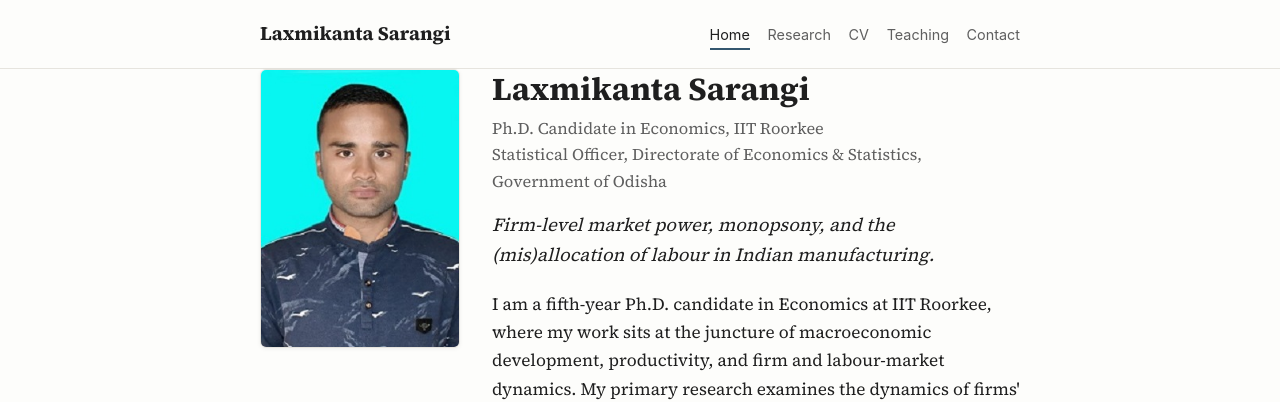
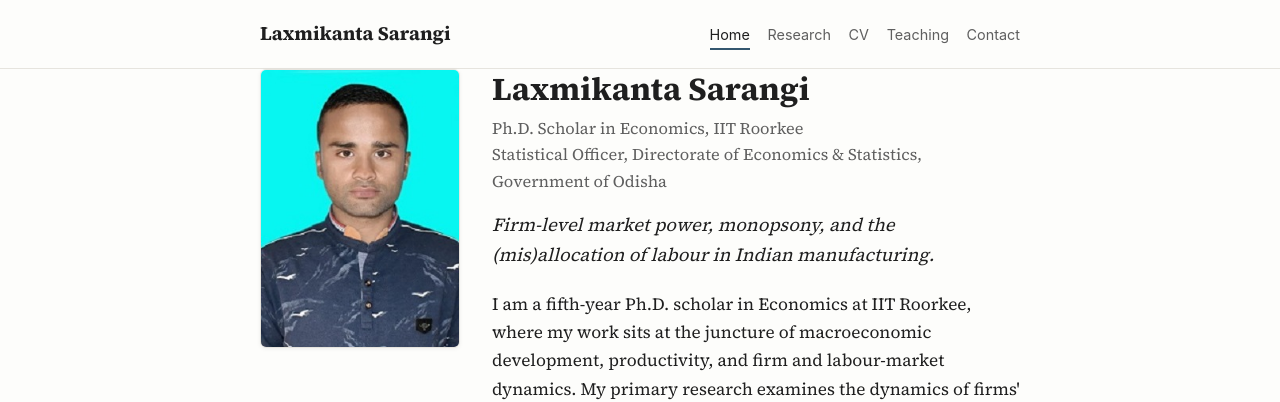
Before and after one commit to Lakshmikant46/Lakshmikant46.github.io, a Jekyll site: the page built from index.html, in a window 1280 px wide. Shown: the top 402 px of the page. Built offline with Jekyll 4.4.1, drawn with Linux system fonts in a browser that asks for light colours; some of the changed text lies outside the part shown.

Commit message:
Change 'Ph.D. Candidate' to 'Ph.D. Scholar' site-wide

```diff
--- a/_config.yml
+++ b/_config.yml
@@ -7,8 +7,8 @@
 
 # ---- Identity -----------------------------------------------------------------
 name:        "Laxmikanta Sarangi"
-tagline:     "Ph.D. Candidate in Economics · IIT Roorkee"
-description: "Personal academic website of Laxmikanta Sarangi, Ph.D. candidate in Economics at IIT Roorkee, working on firm-level market power, monopsony, and labour (mis)allocation in Indian manufacturing."
+tagline:     "Ph.D. Scholar in Economics · IIT Roorkee"
+description: "Personal academic website of Laxmikanta Sarangi, Ph.D. scholar in Economics at IIT Roorkee, working on firm-level market power, monopsony, and labour (mis)allocation in Indian manufacturing."
 
 # ---- URL ----------------------------------------------------------------------
 # For a GitHub *user site* the repo must be named  Lakshmikant46.github.io
--- a/contact.html
+++ b/contact.html
@@ -2,7 +2,7 @@
 layout: default
 title: Contact
 permalink: /contact/
-description: "Contact Laxmikanta Sarangi — Ph.D. candidate in Economics, IIT Roorkee."
+description: "Contact Laxmikanta Sarangi — Ph.D. scholar in Economics, IIT Roorkee."
 ---
 
 <h1>Contact</h1>
--- a/cv.html
+++ b/cv.html
@@ -2,7 +2,7 @@
 layout: default
 title: CV
 permalink: /cv/
-description: "Curriculum vitae of Laxmikanta Sarangi, Ph.D. candidate in Economics, IIT Roorkee."
+description: "Curriculum vitae of Laxmikanta Sarangi, Ph.D. scholar in Economics, IIT Roorkee."
 ---
 
 <h1>Curriculum Vitae</h1>
--- a/index.html
+++ b/index.html
@@ -1,7 +1,7 @@
 ---
 layout: default
 permalink: /
-description: "Laxmikanta Sarangi — Ph.D. candidate in Economics at IIT Roorkee. Research on firm-level market power, monopsony, and the (mis)allocation of labour in Indian organised manufacturing."
+description: "Laxmikanta Sarangi — Ph.D. scholar in Economics at IIT Roorkee. Research on firm-level market power, monopsony, and the (mis)allocation of labour in Indian organised manufacturing."
 ---
 
 <section class="hero">
@@ -12,13 +12,13 @@ description: "Laxmikanta Sarangi — Ph.D. candidate in Economics at IIT Roorkee
   <div class="hero-body">
     <h1>Laxmikanta Sarangi</h1>
     <p class="affil">
-      Ph.D. Candidate in Economics, IIT Roorkee<br>
+      Ph.D. Scholar in Economics, IIT Roorkee<br>
       Statistical Officer, Directorate of Economics &amp; Statistics, Government of Odisha
     </p>
     <p class="focus">Firm-level market power, monopsony, and the (mis)allocation of labour in Indian manufacturing.</p>
 
     <p>
-      I am a fifth-year Ph.D. candidate in Economics at IIT Roorkee, where my work sits at
+      I am a fifth-year Ph.D. scholar in Economics at IIT Roorkee, where my work sits at
       the juncture of macroeconomic development, productivity, and firm and labour-market
       dynamics. My primary research examines the dynamics of firms' labour-market power
       within and across industries, and I am equally drawn to the (mis)allocation of labour
```
